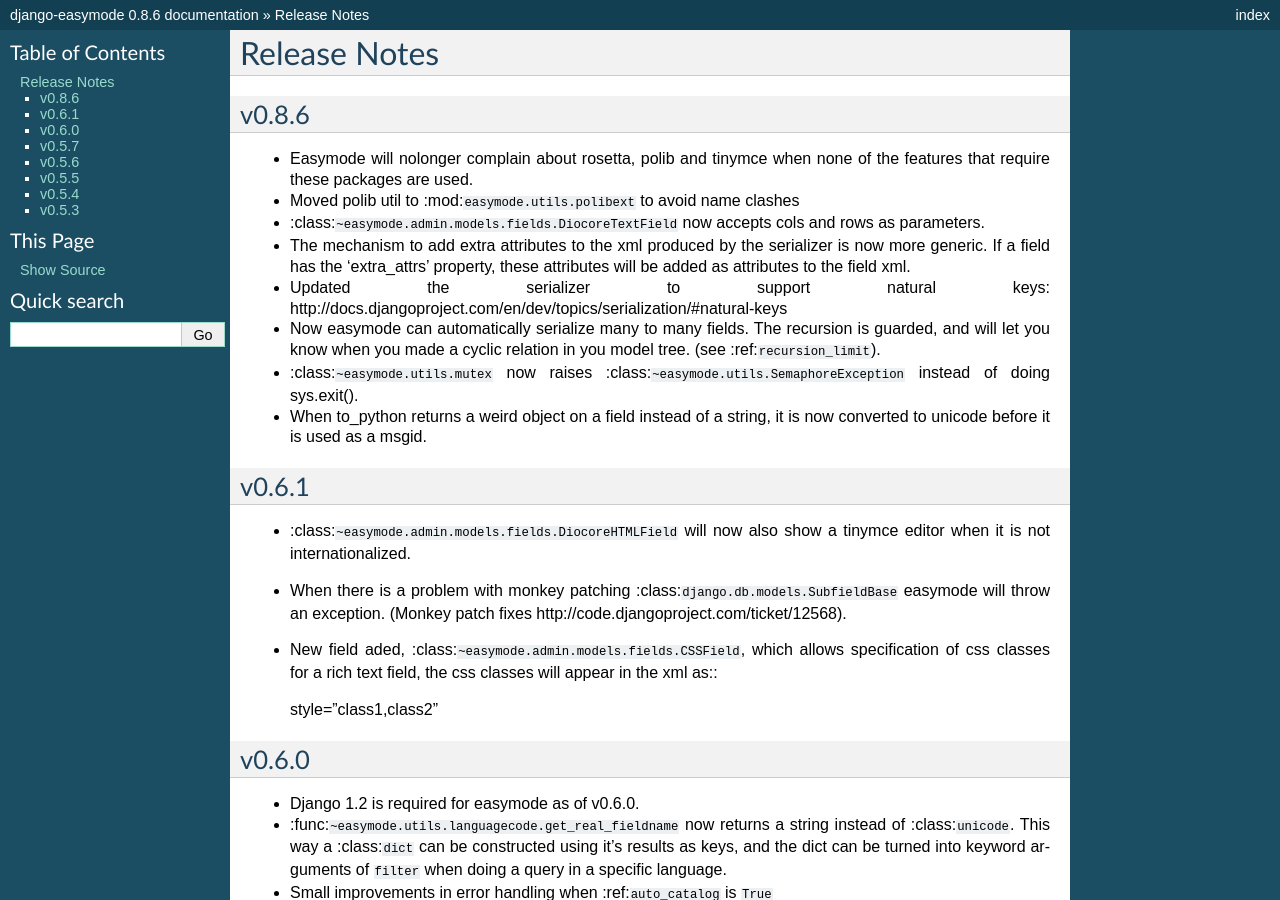
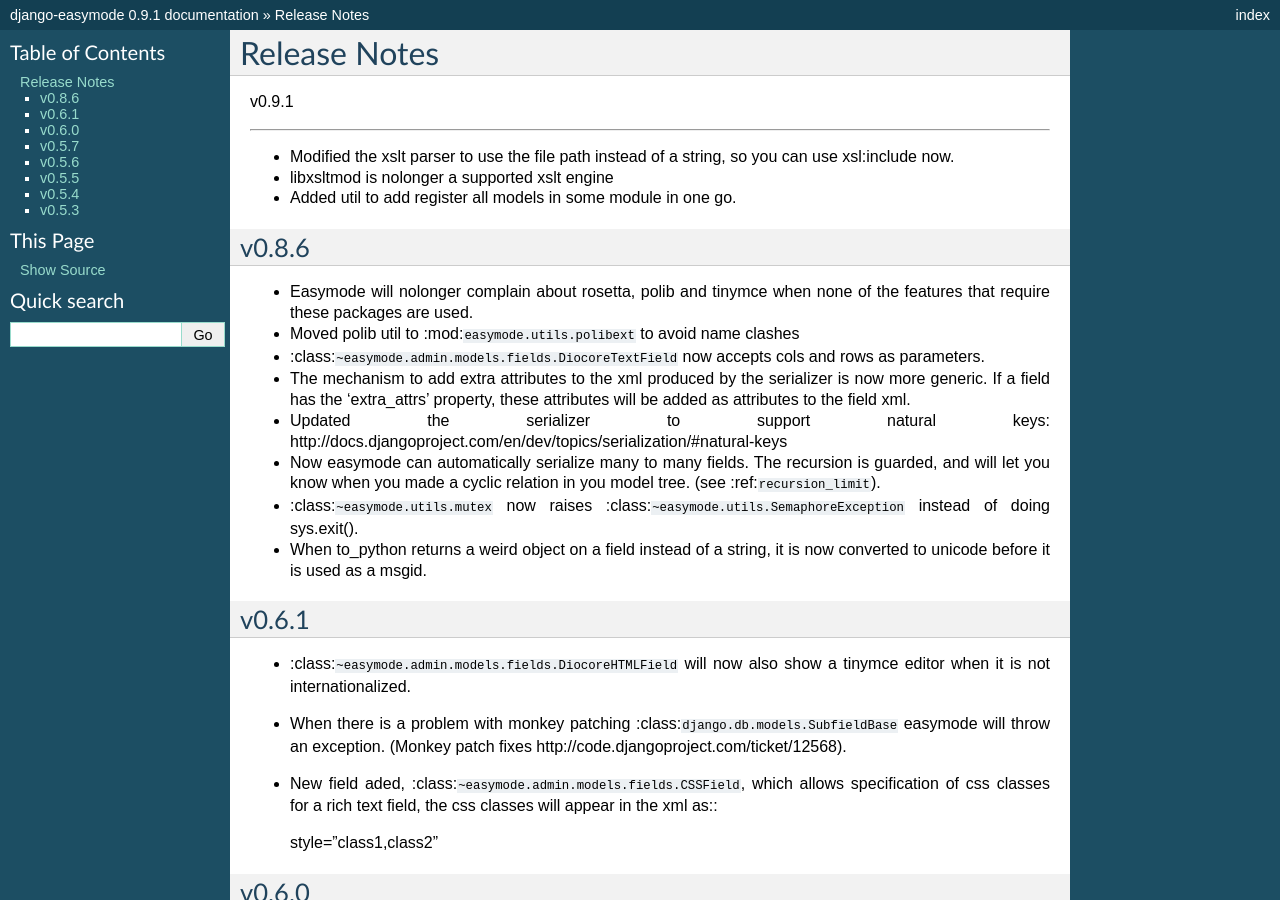
Before and after one commit to specialunderwear/django-easymode, a Sphinx documentation site: the page built from docs/changes.md, in a window 1280 px wide and 900 px high. Built offline with Sphinx 7.4.7, drawn with Linux system fonts in a browser that asks for light colours; some of the changed text lies outside the part shown.

Commit message:
release 0.9.1

```diff
--- a/docs/changes.md
+++ b/docs/changes.md
@@ -1,5 +1,14 @@
 Release Notes
 =============
+
+v0.9.1
+
+-----
+
+- Modified the xslt parser to use the file path instead of a string, so you can
+  use xsl:include now.
+- libxsltmod is nolonger a supported xslt engine
+- Added util to add register all models in some module in one go.
 
 v0.8.6
 ------
--- a/setup.py
+++ b/setup.py
@@ -16,7 +16,7 @@
 
 release notes at http://packages.python.org/django-easymode/changes.html"""
 
-version = '0.8.6'
+version = '0.9.1'
 packages = []
 data_files = []
 
```
